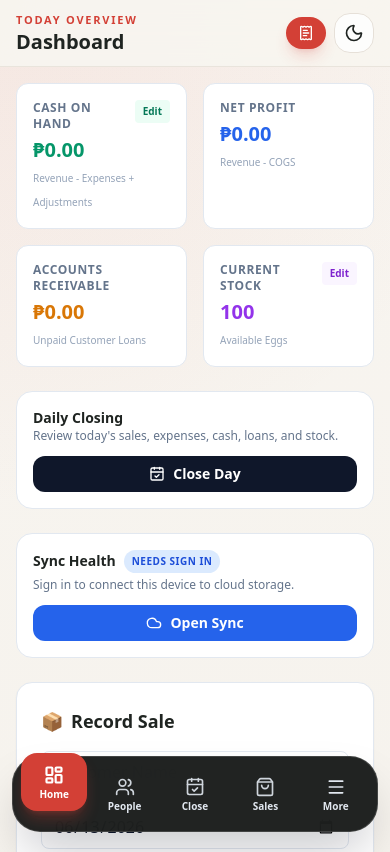
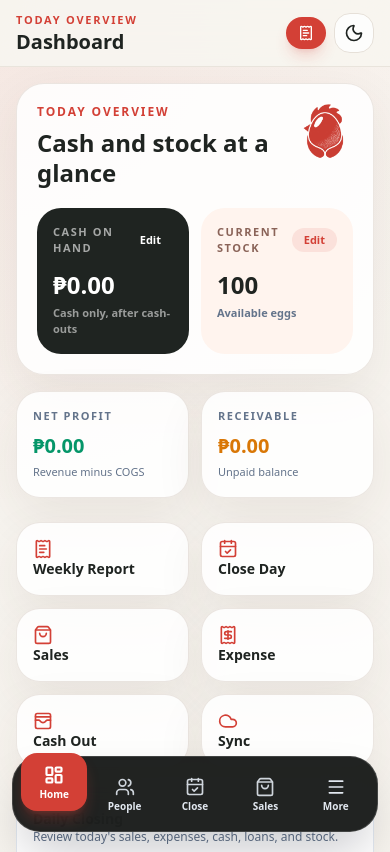
Before and after one commit to kiiing025/egg-inventory-system, a plain HTML site: page index.html in a window 390 px wide. Shown: the top 852 px of the page. Drawn offline with nearby package versions, Linux system fonts and the light colour scheme.

Commit message:
Redesign dashboard for mobile ledger

```diff
--- a/index.html
+++ b/index.html
@@ -282,63 +282,95 @@
     <main class="max-w-7xl mx-auto lg:ml-64 p-4 pb-28 lg:p-6 lg:pb-6 space-y-6">
         <section x-show="currentPage === 'dashboard'" class="space-y-6">
 
-        <div class="grid grid-cols-2 lg:grid-cols-4 gap-4">
-            <div class="p-4 rounded-xl bg-white dark:bg-slate-800 border border-slate-200 dark:border-slate-700 shadow-xs">
-                <div class="flex items-start justify-between gap-2">
-                    <p class="text-xs font-semibold uppercase tracking-wider text-slate-500 dark:text-slate-400">Cash on Hand</p>
-                    <button @click="openAdjustmentModal('cash')" class="px-2 py-1 rounded bg-emerald-50 text-[10px] font-bold text-emerald-700 hover:bg-emerald-100 dark:bg-emerald-900/30 dark:text-emerald-300 dark:hover:bg-emerald-900/50 transition-colors">
-                        Edit
-                    </button>
+        <div data-dashboard-hero class="grid gap-4 lg:grid-cols-[1.15fr_0.85fr]">
+            <div class="yolk-surface rounded-[1.75rem] p-5">
+                <div class="flex items-start justify-between gap-4">
+                    <div>
+                        <p class="text-xs font-black uppercase tracking-[0.16em] text-[#d34036]">Today overview</p>
+                        <h2 class="mt-2 text-2xl font-black leading-tight text-[#1f2421] dark:text-white">Cash and stock at a glance</h2>
+                    </div>
+                    <img src="HEAD.png" alt="YOLK" class="h-14 w-14 object-contain">
                 </div>
-                <p class="text-xl md:text-2xl font-bold mt-1 text-emerald-600 dark:text-emerald-400" x-text="formatPHP(getCashOnHand())"></p>
-                <span class="text-[10px] text-slate-400">Revenue - Expenses + Adjustments</span>
-            </div>
-            <div class="p-4 rounded-xl bg-white dark:bg-slate-800 border border-slate-200 dark:border-slate-700 shadow-xs">
-                <p class="text-xs font-semibold uppercase tracking-wider text-slate-500 dark:text-slate-400">Net Profit</p>
-                <p class="text-xl md:text-2xl font-bold mt-1 text-blue-600 dark:text-blue-400" x-text="formatPHP(getNetProfit())"></p>
-                <span class="text-[10px] text-slate-400">Revenue - COGS</span>
-            </div>
-            <div class="p-4 rounded-xl bg-white dark:bg-slate-800 border border-slate-200 dark:border-slate-700 shadow-xs">
-                <p class="text-xs font-semibold uppercase tracking-wider text-slate-500 dark:text-slate-400">Accounts Receivable</p>
-                <p class="text-xl md:text-2xl font-bold mt-1 text-amber-600 dark:text-amber-400" x-text="formatPHP(getOutstandingLoans())"></p>
-                <span class="text-[10px] text-slate-400">Unpaid Customer Loans</span>
-            </div>
-            <div class="p-4 rounded-xl bg-white dark:bg-slate-800 border border-slate-200 dark:border-slate-700 shadow-xs">
-                <div class="flex items-start justify-between gap-2">
-                    <p class="text-xs font-semibold uppercase tracking-wider text-slate-500 dark:text-slate-400">Current Stock</p>
-                    <button @click="openAdjustmentModal('stock')" class="px-2 py-1 rounded bg-purple-50 text-[10px] font-bold text-purple-700 hover:bg-purple-100 dark:bg-purple-900/30 dark:text-purple-300 dark:hover:bg-purple-900/50 transition-colors">
-                        Edit
-                    </button>
+                <div class="mt-5 grid grid-cols-2 gap-3">
+                    <div class="rounded-3xl bg-[#1f2421] p-4 text-white">
+                        <div class="flex items-center justify-between gap-2">
+                            <p class="text-[11px] font-bold uppercase tracking-[0.14em] text-white/60">Cash on Hand</p>
+                            <button @click="openAdjustmentModal('cash')" class="yolk-action rounded-full bg-white/12 px-3 py-1 text-[11px] font-black text-white hover:bg-white/20">Edit</button>
+                        </div>
+                        <p class="yolk-metric mt-3 text-2xl font-black" x-text="formatPHP(getCashOnHand())"></p>
+                        <p class="mt-1 text-[11px] font-semibold text-white/55">Cash only, after cash-outs</p>
+                    </div>
+                    <div class="rounded-3xl bg-[#fff4ee] p-4 text-[#1f2421] dark:bg-slate-800 dark:text-white">
+                        <div class="flex items-center justify-between gap-2">
+                            <p class="text-[11px] font-bold uppercase tracking-[0.14em] text-[#8a6358] dark:text-slate-400">Current Stock</p>
+                            <button @click="openAdjustmentModal('stock')" class="yolk-action rounded-full bg-[#d34036]/10 px-3 py-1 text-[11px] font-black text-[#d34036] hover:bg-[#d34036]/15">Edit</button>
+                        </div>
+                        <p class="yolk-metric mt-3 text-2xl font-black" x-text="inventory"></p>
+                        <p class="mt-1 text-[11px] font-semibold text-slate-500 dark:text-slate-400">Available eggs</p>
+                    </div>
                 </div>
-                <p class="text-xl md:text-2xl font-bold mt-1 text-purple-600 dark:text-purple-400" x-text="inventory"></p>
-                <span class="text-[10px] text-slate-400">Available Eggs</span>
+            </div>
+
+            <div class="grid grid-cols-2 gap-3">
+                <div class="yolk-surface rounded-[1.5rem] p-4">
+                    <p class="text-[11px] font-bold uppercase tracking-[0.14em] text-slate-500">Net Profit</p>
+                    <p class="yolk-metric mt-2 text-xl font-black text-emerald-600 dark:text-emerald-400" x-text="formatPHP(getNetProfit())"></p>
+                    <p class="mt-1 text-[11px] text-slate-500">Revenue minus COGS</p>
+                </div>
+                <div class="yolk-surface rounded-[1.5rem] p-4">
+                    <p class="text-[11px] font-bold uppercase tracking-[0.14em] text-slate-500">Receivable</p>
+                    <p class="yolk-metric mt-2 text-xl font-black text-amber-600 dark:text-amber-400" x-text="formatPHP(getOutstandingLoans())"></p>
+                    <p class="mt-1 text-[11px] text-slate-500">Unpaid balance</p>
+                </div>
             </div>
         </div>
 
-        <div x-show="getWalletBalanceRows().length > 0" class="rounded-2xl border border-blue-200 bg-blue-50 p-4 text-blue-950 dark:border-blue-900/50 dark:bg-blue-950/30 dark:text-blue-100">
-            <div class="flex flex-col gap-2 sm:flex-row sm:items-center sm:justify-between">
+        <div data-dashboard-wallets x-show="getWalletBalanceRows().length > 0" class="yolk-surface rounded-[1.75rem] p-4">
+            <div class="flex flex-col gap-3 sm:flex-row sm:items-center sm:justify-between">
                 <div>
-                    <p class="text-sm font-black">Online Wallets</p>
-                    <p class="text-xs text-blue-700 dark:text-blue-200">Payments here are not counted as Cash on Hand until you cash out.</p>
+                    <p class="text-sm font-black text-[#1f2421] dark:text-white">Online Wallets</p>
+                    <p class="text-xs text-slate-500 dark:text-slate-400">Not Cash on Hand until you cash out.</p>
                 </div>
-                <button @click="openWalletTransferModal(getWalletBalanceRows()[0]?.account || 'GCash')" class="inline-flex items-center justify-center gap-2 rounded-xl bg-blue-600 px-4 py-2 text-sm font-bold text-white transition-colors hover:bg-blue-700">
+                <button @click="openWalletTransferModal(getWalletBalanceRows()[0]?.account || 'GCash')" class="yolk-action inline-flex items-center justify-center gap-2 rounded-2xl bg-[#d34036] px-4 py-2 text-sm font-black text-white hover:bg-[#b8322b]">
                     <i data-lucide="wallet-cards" class="h-4 w-4"></i>
                     Cash Out
                 </button>
             </div>
             <div class="mt-3 grid gap-2 sm:grid-cols-2 lg:grid-cols-4">
                 <template x-for="wallet in getWalletBalanceRows()" :key="wallet.account">
-                    <div class="rounded-xl border border-blue-200 bg-white/80 p-3 dark:border-blue-900/50 dark:bg-slate-900/40">
-                        <div class="flex items-center justify-between gap-2">
-                            <p class="text-xs font-black uppercase tracking-wider" x-text="wallet.account"></p>
-                            <button @click="openWalletTransferModal(wallet.account)" class="rounded-lg bg-blue-100 px-2 py-1 text-[10px] font-bold text-blue-700 transition-colors hover:bg-blue-200 dark:bg-blue-900/40 dark:text-blue-200">
-                                Cash Out
-                            </button>
-                        </div>
-                        <p class="mt-2 text-lg font-black" x-text="formatPHP(wallet.amount)"></p>
+                    <div class="rounded-2xl bg-[#f6f3ee] p-3 dark:bg-white/5">
+                        <p class="text-xs font-black text-[#1f2421] dark:text-white" x-text="wallet.account"></p>
+                        <p class="yolk-metric mt-1 text-lg font-black text-[#d34036]" x-text="formatPHP(wallet.balance)"></p>
                     </div>
                 </template>
             </div>
+        </div>
+
+        <div data-dashboard-quick-actions class="grid grid-cols-2 gap-3 sm:grid-cols-3 lg:grid-cols-6">
+            <button @click="openReceiptModal()" class="yolk-action yolk-surface flex min-h-[72px] flex-col items-start justify-between rounded-3xl p-4 text-left">
+                <i data-lucide="receipt-text" class="h-5 w-5 text-[#d34036]"></i>
+                <span class="text-sm font-black">Weekly Report</span>
+            </button>
+            <button @click="currentPage = 'closing'; dailyClosingForm.date = formatDateForInput()" class="yolk-action yolk-surface flex min-h-[72px] flex-col items-start justify-between rounded-3xl p-4 text-left">
+                <i data-lucide="calendar-check" class="h-5 w-5 text-[#d34036]"></i>
+                <span class="text-sm font-black">Close Day</span>
+            </button>
+            <button @click="currentPage = 'sales'" class="yolk-action yolk-surface flex min-h-[72px] flex-col items-start justify-between rounded-3xl p-4 text-left">
+                <i data-lucide="shopping-bag" class="h-5 w-5 text-[#d34036]"></i>
+                <span class="text-sm font-black">Sales</span>
+            </button>
+            <button @click="currentPage = 'expenses'" class="yolk-action yolk-surface flex min-h-[72px] flex-col items-start justify-between rounded-3xl p-4 text-left">
+                <i data-lucide="receipt" class="h-5 w-5 text-[#d34036]"></i>
+                <span class="text-sm font-black">Expense</span>
+            </button>
+            <button @click="openWalletTransferModal(getWalletBalanceRows()[0]?.account || 'GCash')" class="yolk-action yolk-surface flex min-h-[72px] flex-col items-start justify-between rounded-3xl p-4 text-left">
+                <i data-lucide="wallet-cards" class="h-5 w-5 text-[#d34036]"></i>
+                <span class="text-sm font-black">Cash Out</span>
+            </button>
+            <button @click="currentPage = 'sync'" class="yolk-action yolk-surface flex min-h-[72px] flex-col items-start justify-between rounded-3xl p-4 text-left">
+                <i data-lucide="cloud" class="h-5 w-5 text-[#d34036]"></i>
+                <span class="text-sm font-black">Sync</span>
+            </button>
         </div>
 
         <div x-show="getCustomersWithOpenLoans().length > 0" class="rounded-2xl border border-amber-200 bg-amber-50 text-amber-950 dark:border-amber-900/50 dark:bg-amber-950/30 dark:text-amber-100 p-4 flex flex-col gap-3 sm:flex-row sm:items-center sm:justify-between">
```
Also changed, not shown: tests/manual-adjustments.test.js (+13 -0 lines).
